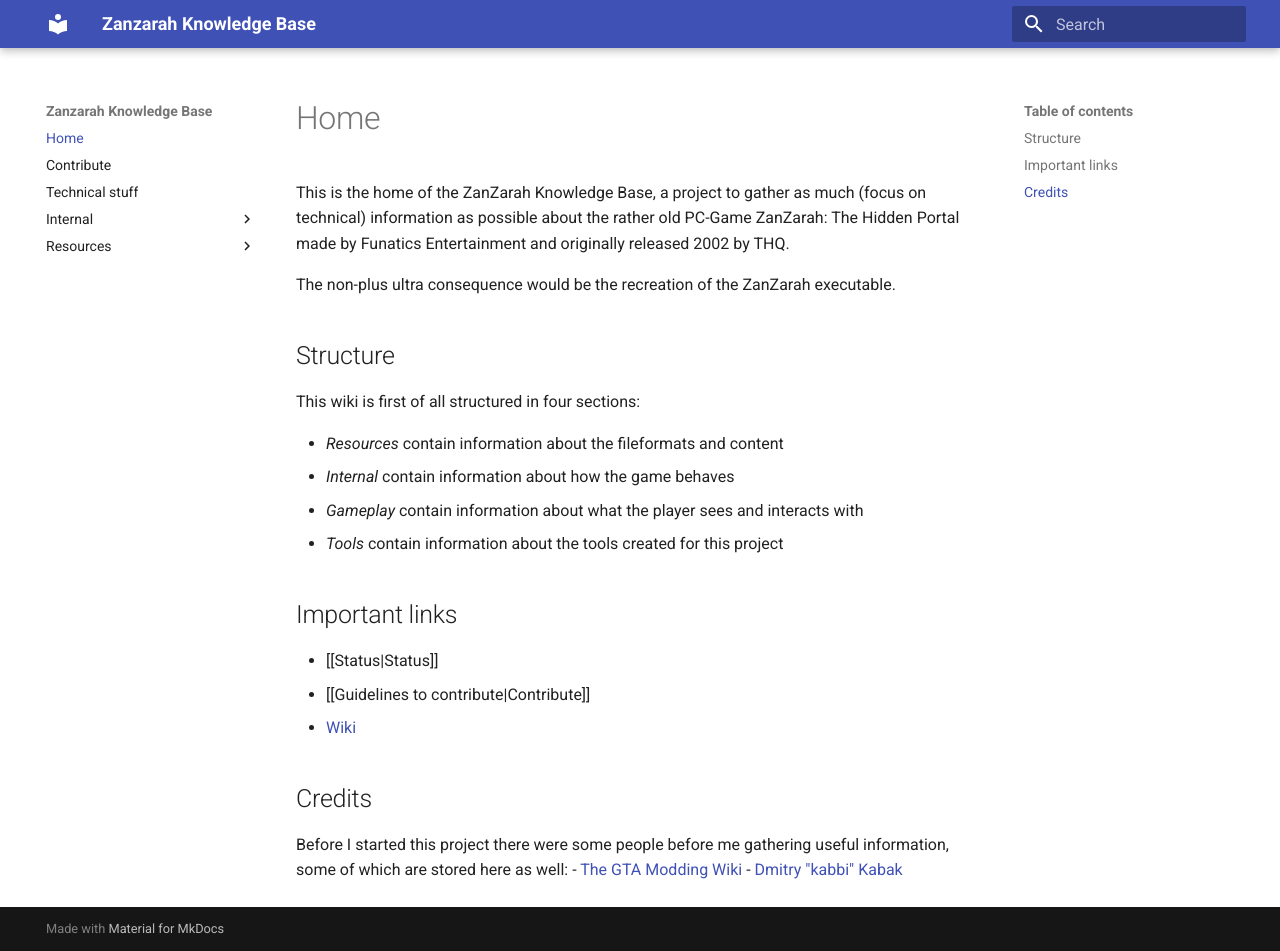
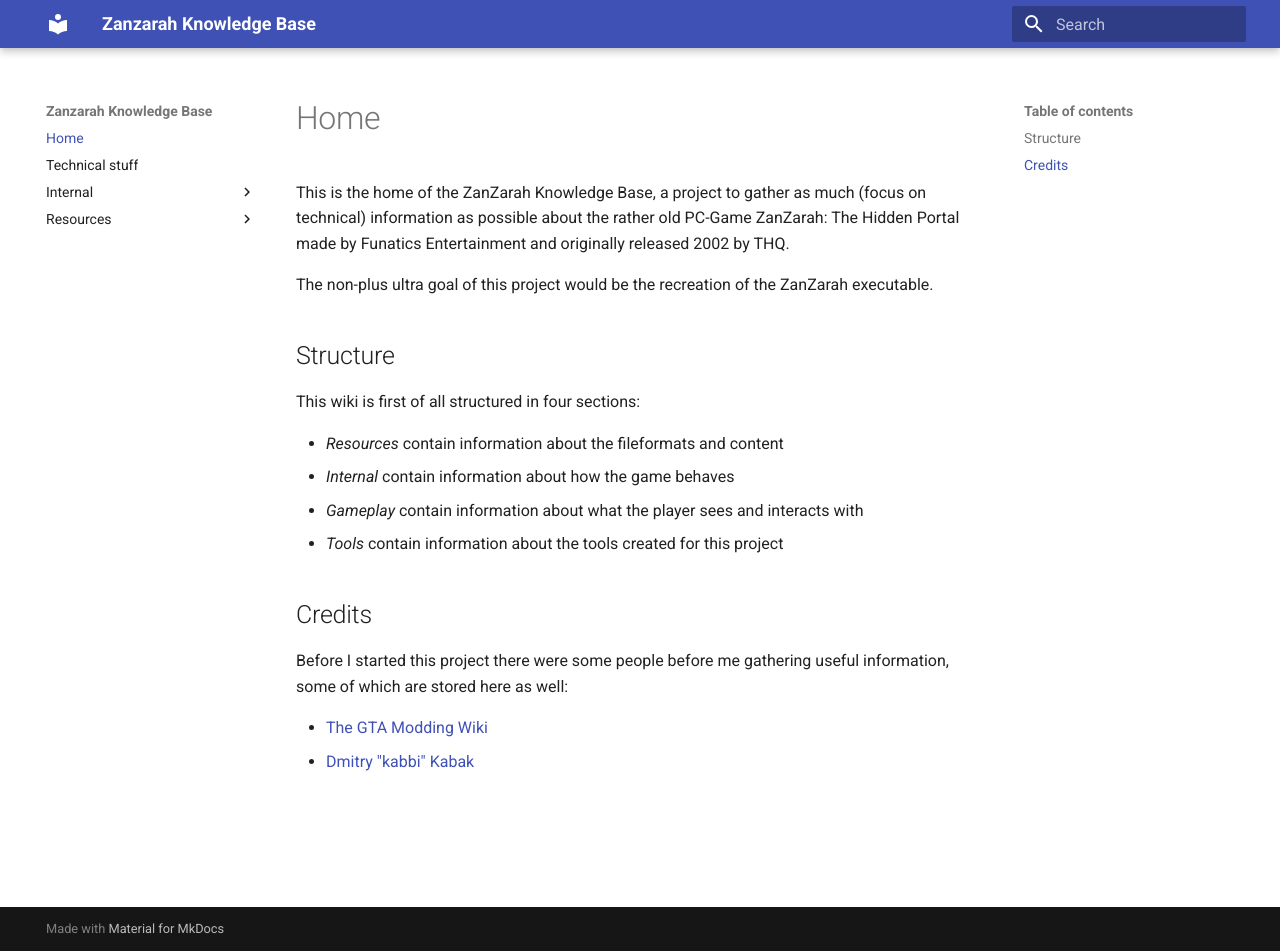
Before and after one commit to Helco/zzdocs, an MkDocs documentation site: the page built from docs/index.md, in a window 1280 px wide and 951 px high. Built offline with MkDocs 1.6.1 and Material for MkDocs 9.7.7, drawn with Linux system fonts in a browser that asks for light colours.

Commit message:
Remove some deprecated stuff

```diff
--- a/docs/index.md
+++ b/docs/index.md
@@ -1,6 +1,6 @@
 This is the home of the ZanZarah Knowledge Base, a project to gather as much (focus on technical) information as possible about the rather old PC-Game ZanZarah: The Hidden Portal made by Funatics Entertainment and originally released 2002 by THQ.
 
-The non-plus ultra consequence would be the recreation of the ZanZarah executable.
+The non-plus ultra goal of this project would be the recreation of the ZanZarah executable.
 
 ## Structure
 
@@ -11,12 +11,8 @@
 - _Gameplay_ contain information about what the player sees and interacts with
 - _Tools_ contain information about the tools created for this project
 
-## Important links
- - [[Status|Status]]
- - [[Guidelines to contribute|Contribute]]
- - [Wiki](https://github.com/Helco/zzkb/wiki)
-
 ## Credits
 Before I started this project there were some people before me gathering useful information, some of which are stored here as well:
+
  - [The GTA Modding Wiki](http://www.gtamodding.com)
  - [Dmitry "kabbi" Kabak](https://github.com/kabbi/zanzarah-tools)
```
Also changed, not shown: docs/Contribute.md (deleted, +0 -14 lines).
